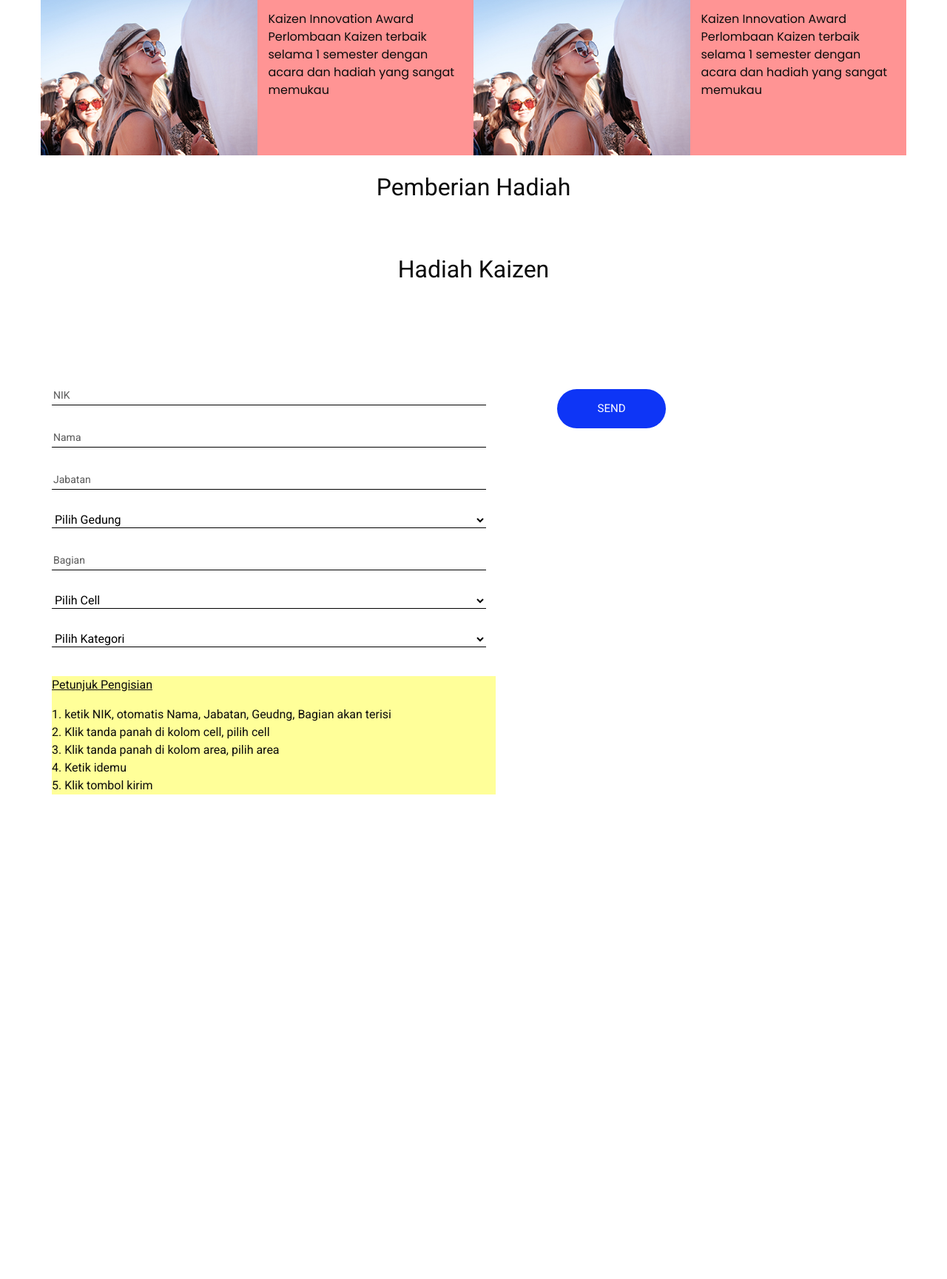
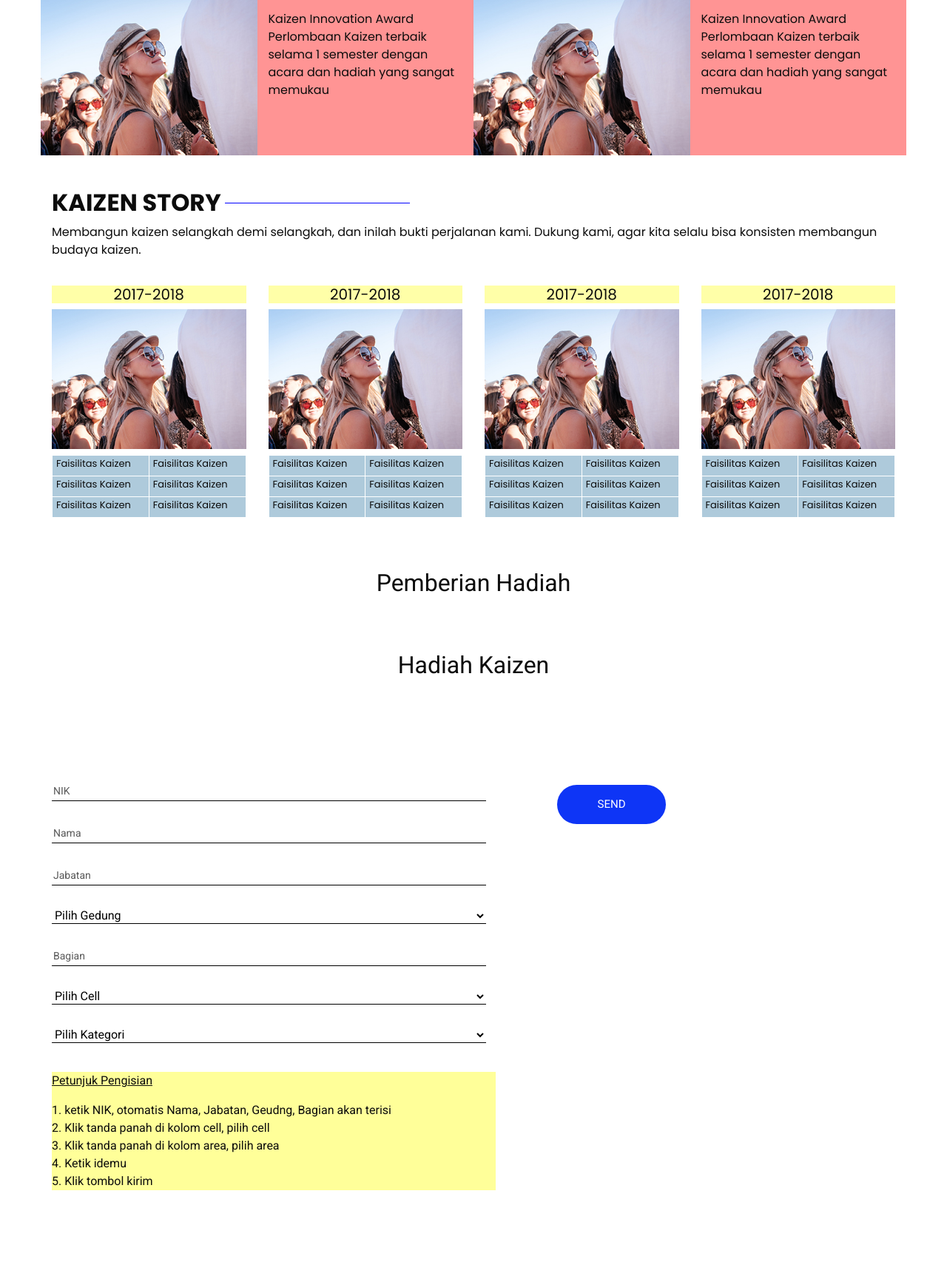
Before and after one commit to lutfiarani/kaizen__, a CodeIgniter app: page /database/ in a window 1280 px wide. Shown: the part 1808-3537 px from the top of the page at 74% size. Before the commit the page ends 2882 px from the top, so only its background shows below. Run offline with CodeIgniter, Linux system fonts and the light colour scheme; data that the repository does not hold is empty; some libraries are stand-ins or nearby versions.

Commit message:
'fixed-kaizen-story'

```diff
--- a/application/controllers/C_kaizen.php
+++ b/application/controllers/C_kaizen.php
@@ -38,6 +38,7 @@ class C_kaizen extends CI_Controller {
         $this->load->view('beranda/isi');
         $this->load->view('beranda/tentang_kami');
 		$this->load->view('beranda/aktivitas_kaizen');
+		$this->load->view('beranda/kaizen_story');
 		$this->load->view('beranda/hadiah2', $hadiah);
 		$data['gedung']  = $this->M_kaizen->gedung();
 		$this->load->view('beranda/isi_ide', $data);
--- a/application/views/beranda/hadiah2.php
+++ b/application/views/beranda/hadiah2.php
@@ -3,7 +3,7 @@
   <link rel="stylesheet" href="<?php echo base_url() ?>assets/owl-carousel/carousel-custom.css" />
 
   <!-- TESTIMONIALS -->
-  <section class="testimonials">
+  <section class="testimonials" style="padding-top:45px">
     <div class="container">
 
       <div class="row">
--- /dev/null
+++ b/application/views/beranda/kaizen_story.php
@@ -0,0 +1,215 @@
+<section class="portfolio_section" style="padding-top:45px">
+    <div class="container">
+      <div class="custom_heading-container">
+        <h2>
+          Kaizen Story
+        </h2>
+        <hr>
+      </div>
+      <p>
+        Membangun kaizen selangkah demi selangkah, dan inilah bukti perjalanan kami. Dukung kami, agar kita selalu bisa konsisten membangun budaya kaizen.
+      </p>
+      <div class="layout_padding2-top" style="padding-top:20px">
+        <div class="row">
+          <div class="col-md-3">
+
+            <div style="background-color:#ffffa8">
+              <center><h5>2017-2018</h5></center>
+            </div>
+            <div class="img-box">
+              <img src="<?php echo base_url();?>/template/images/p-1.jpg" alt="">
+            </div>
+            <table border="1" width="100%" style="margin-top:8px; font-size:13px; border: 1px solid #ffffff; background-color:#aecadb">
+              <tr>
+                <td style="padding-left:5px;">
+                  <div style="height: 25px; overflow:hidden;">
+                    Faisilitas Kaizen
+                  </div>
+                </td>
+                <td style="padding-left:5px;">
+                  <div style="height: 25px; overflow:hidden;">
+                    Faisilitas Kaizen
+                  </div>
+                </td>
+              </tr>
+              <tr>
+                <td style="padding-left:5px;">
+                  <div style="height: 25px; overflow:hidden;">
+                    Faisilitas Kaizen
+                  </div>
+                </td>
+                <td style="padding-left:5px;">
+                  <div style="height: 25px; overflow:hidden;">
+                    Faisilitas Kaizen
+                  </div>
+                </td>
+              </tr>
+              <tr>
+                <td style="padding-left:5px;">
+                  <div style="height: 25px; overflow:hidden;">
+                    Faisilitas Kaizen
+                  </div>
+                </td>
+                <td style="padding-left:5px;">
+                  <div style="height: 25px; overflow:hidden;">
+                    Faisilitas Kaizen
+                  </div>
+                </td>
+              </tr>
+            </table>
+          </div>
+          <div class="col-md-3">
+            <div style="background-color:#ffffa8">
+              <center><h5>2017-2018</h5></center>
+            </div>
+            <div class="img-box">
+              <img src="<?php echo base_url();?>/template/images/p-1.jpg" alt="">
+              <a href="">
+                <img src="<?php echo base_url();?>/template/images/link.png" alt="">
+
+              </a>
+            </div>
+            <table border="1" width="100%" style="margin-top:8px; font-size:13px; border: 1px solid #ffffff; background-color:#aecadb">
+              <tr>
+                <td style="padding-left:5px;">
+                  <div style="height: 25px; overflow:hidden;">
+                    Faisilitas Kaizen
+                  </div>
+                </td>
+                <td style="padding-left:5px;">
+                  <div style="height: 25px; overflow:hidden;">
+                    Faisilitas Kaizen
+                  </div>
+                </td>
+              </tr>
+              <tr>
+                <td style="padding-left:5px;">
+                  <div style="height: 25px; overflow:hidden;">
+                    Faisilitas Kaizen
+                  </div>
+                </td>
+                <td style="padding-left:5px;">
+                  <div style="height: 25px; overflow:hidden;">
+                    Faisilitas Kaizen
+                  </div>
+                </td>
+              </tr>
+              <tr>
+                <td style="padding-left:5px;">
+                  <div style="height: 25px; overflow:hidden;">
+                    Faisilitas Kaizen
+                  </div>
+                </td>
+                <td style="padding-left:5px;">
+                  <div style="height: 25px; overflow:hidden;">
+                    Faisilitas Kaizen
+                  </div>
+                </td>
+              </tr>
+            </table>
+          </div>
+          <div class="col-md-3">
+            <div style="background-color:#ffffa8">
+              <center><h5>2017-2018</h5></center>
+            </div>
+            <div class="img-box">
+              <img src="<?php echo base_url();?>/template/images/p-1.jpg" alt="">
+              <a href="">
+                <img src="<?php echo base_url();?>/template/images/link.png" alt="">
+
+              </a>
+            </div>
+            <table border="1" width="100%" style="margin-top:8px; font-size:13px; border: 1px solid #ffffff; background-color:#aecadb ">
+              <tr>
+                <td style="padding-left:5px;">
+                  <div style="height: 25px; overflow:hidden;">
+                    Faisilitas Kaizen
+                  </div>
+                </td>
+                <td style="padding-left:5px;">
+                  <div style="height: 25px; overflow:hidden;">
+                    Faisilitas Kaizen
+                  </div>
+                </td>
+              </tr>
+              <tr>
+                <td style="padding-left:5px;">
+                  <div style="height: 25px; overflow:hidden;">
+                    Faisilitas Kaizen
+                  </div>
+                </td>
+                <td style="padding-left:5px;">
+                  <div style="height: 25px; overflow:hidden;">
+                    Faisilitas Kaizen
+                  </div>
+                </td>
+              </tr>
+              <tr>
+                <td style="padding-left:5px;">
+                  <div style="height: 25px; overflow:hidden;">
+                    Faisilitas Kaizen
+                  </div>
+                </td>
+                <td style="padding-left:5px;">
+                  <div style="height: 25px; overflow:hidden;">
+                    Faisilitas Kaizen
+                  </div>
+                </td>
+              </tr>
+            </table>
+          </div>
+          <div class="col-md-3">
+            <div style="background-color:#ffffa8">
+              <center><h5>2017-2018</h5></center>
+            </div>
+            <div class="img-box">
+              <img src="<?php echo base_url();?>/template/images/p-1.jpg" alt="">
+              <a href="">
+                <img src="<?php echo base_url();?>/template/images/link.png" alt="">
+
+              </a>
+            </div>
+            <table border="1" width="100%" style="margin-top:8px; font-size:13px; border: 1px solid #ffffff; background-color:#aecadb">
+              <tr>
+                <td style="padding-left:5px;">
+                  <div style="height: 25px; overflow:hidden;">
+                    Faisilitas Kaizen
+                  </div>
+                </td>
+                <td style="padding-left:5px;">
+                  <div style="height: 25px; overflow:hidden;">
+                    Faisilitas Kaizen
+                  </div>
+                </td>
+              </tr>
+              <tr>
+                <td style="padding-left:5px;">
+                  <div style="height: 25px; overflow:hidden;">
+                    Faisilitas Kaizen
+                  </div>
+                </td>
+                <td style="padding-left:5px;">
+                  <div style="height: 25px; overflow:hidden;">
+                    Faisilitas Kaizen
+                  </div>
+                </td>
+              </tr>
+              <tr>
+                <td style="padding-left:5px;">
+                  <div style="height: 25px; overflow:hidden;">
+                    Faisilitas Kaizen
+                  </div>
+                </td>
+                <td style="padding-left:5px;">
+                  <div style="height: 25px; overflow:hidden;">
+                    Faisilitas Kaizen
+                  </div>
+                </td>
+              </tr>
+            </table>
+          </div>
+
+        </div>
+      </div>
+    </div>
+  </section>
```
Also changed, not shown: application/views/beranda/aktivitas_kaizen.php (+15 -19 lines), application/views/kaizen_story.php (deleted, +0 -86 lines).
